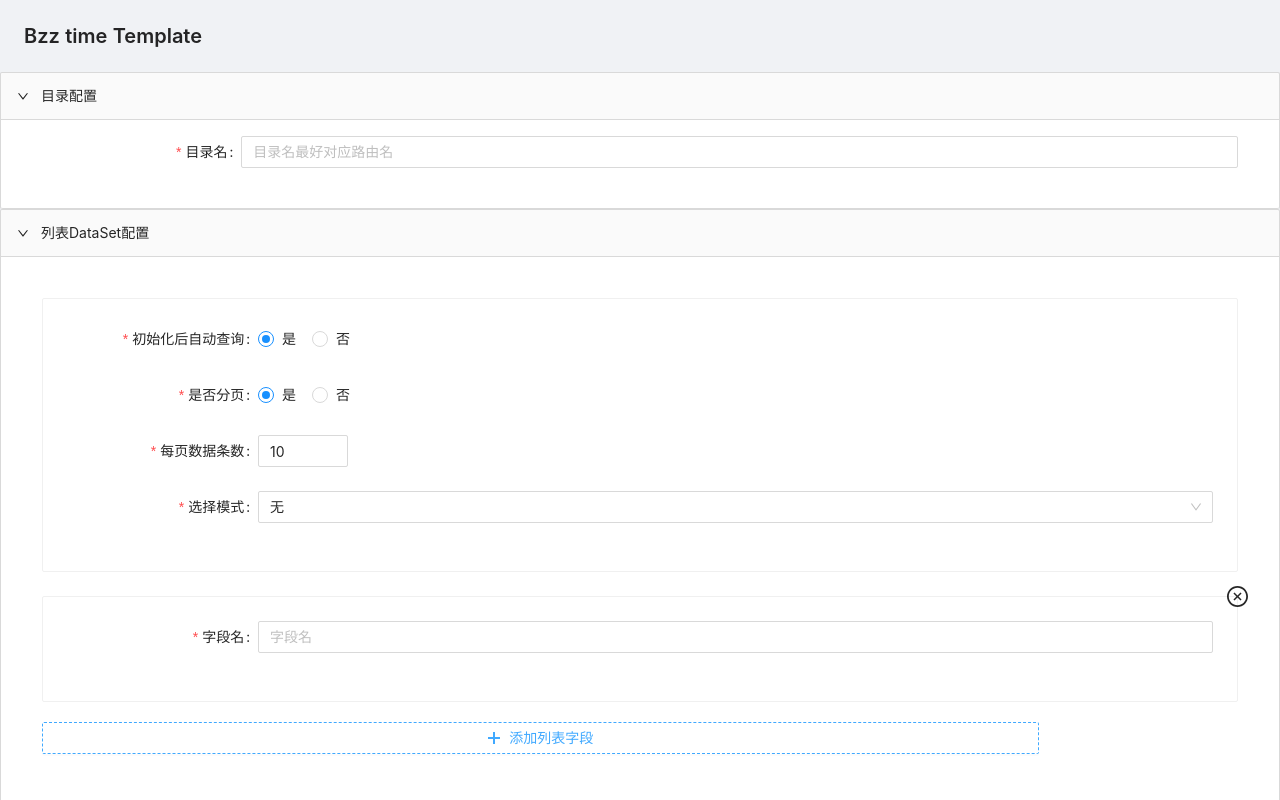
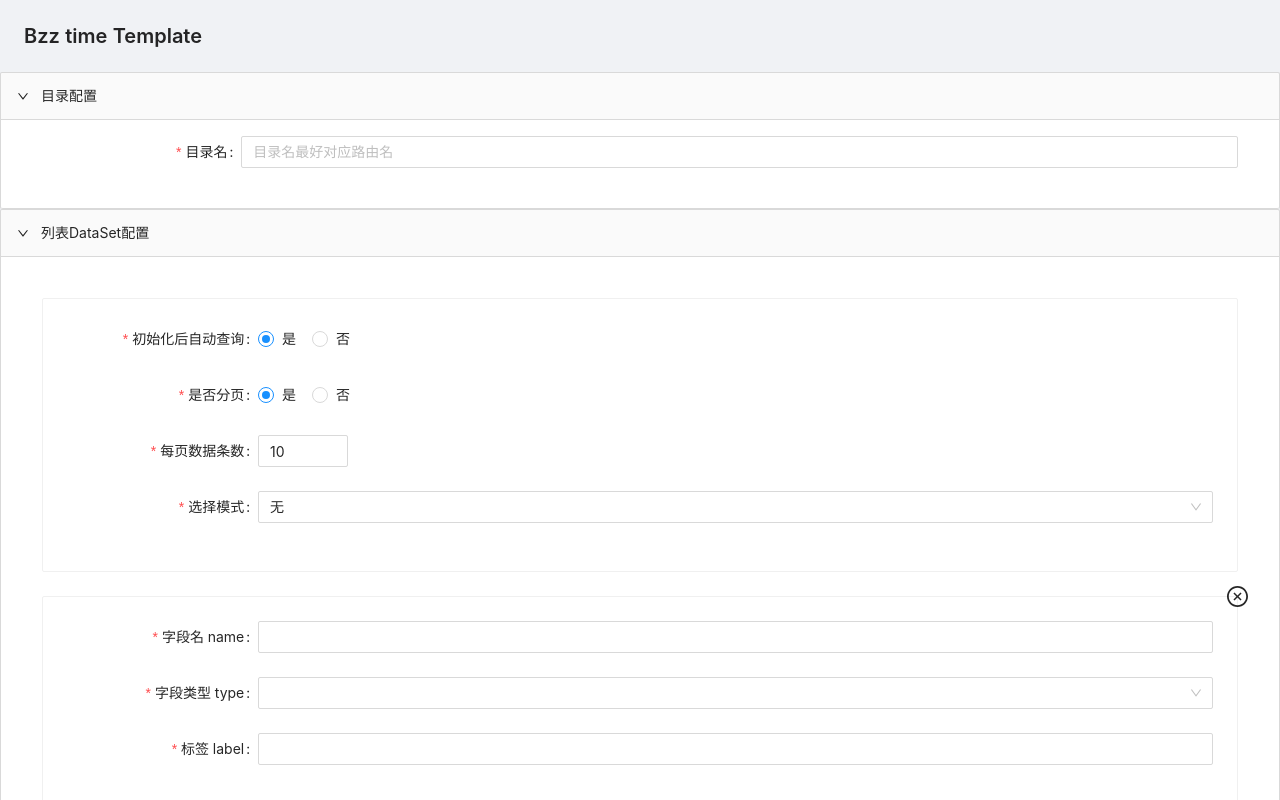
Before and after one commit to chaos2171053/bzz-time-template, a React (Create React App) app in the folder webview-react/: page / in a window 1280 px wide. Both pictures are taken after a click on the button "添加列表字段". Shown: the top 800 px of the page. Built offline with nearby package versions, Linux system fonts and the light colour scheme.

Commit message:
[IMP]add field`s label

```diff
--- a/webview-react/src/components/DataSet/Fields.tsx
+++ b/webview-react/src/components/DataSet/Fields.tsx
@@ -1,8 +1,31 @@
 import React from "react";
-import { Form, Input, Button, Space, Card } from "antd";
+import { Form, Input, Button, Space, Card, Select } from "antd";
 import { CloseCircleOutlined, PlusOutlined } from "@ant-design/icons";
 import { FieldCommonProps } from "./interface";
 import "./Fields.less";
+
+const { Option } = Select;
+
+enum FieldType {
+  auto = "auto",
+  boolean = "boolean",
+  number = "number",
+  currency = "currency",
+  string = "string",
+  date = "date",
+  dateTime = "dateTime",
+  week = "week",
+  month = "month",
+  year = "year",
+  time = "time",
+  object = "object",
+  intl = "intl",
+  email = "email",
+  url = "url",
+  color = "color",
+  reactNode = "reactNode",
+}
+const FieldTypes = Object.values(FieldType);
 
 const key = new Date().valueOf();
 
@@ -15,16 +38,18 @@ function Fields(props: FieldsProps) {
   const { dataSet, form } = props;
   const DataSetName = dataSet.name || "";
 
-  const onRemoveField = (index: number) => {
-    const fields = form.getFieldValue(DataSetName).fields;
+  const onRemoveField = (index: number, remove: Function, fieldName: any) => {
+    const fields = [...form.getFieldValue(DataSetName).fields];
 
     fields.splice(index, 1);
 
     form.setFieldsValue({
       [DataSetName]: {
-        fields,
+        fields: [...fields],
       },
     });
+    console.log(form.getFieldValue(DataSetName));
+    remove(fieldName);
   };
 
   return (
@@ -33,25 +58,73 @@ function Fields(props: FieldsProps) {
         {(fields, { add, remove }) => (
           <>
             <Space direction="vertical" style={{ width: "100%" }}>
-              {fields.map((field, index) => (
-                <div className="fields-wrapper" key={key + index}>
+              {fields.map((field, index) => {
+                const baseFieldName = `${field.name}`;
+
+                const baseFieldKey = `${field.fieldKey}__${key + index}`;
+
+                return (
+                  <div
+                    className="fields-wrapper"
+                    key={key + baseFieldKey + index}
+                  >
                     <Card style={{ width: "100%" }}>
                       <Form.Item
                         {...field}
-                      name={[field.name, "name"]}
-                      fieldKey={[field.fieldKey, "name"]}
-                      label="字段名"
+                        key={`${baseFieldKey}__name`}
+                        name={[baseFieldName, "name"]}
+                        fieldKey={[`${baseFieldKey}__name`, "name"]}
+                        label="字段名 name"
                         rules={[{ required: true, message: "请输入字段名" }]}
                       >
-                      <Input placeholder="字段名" />
+                        <Input />
+                      </Form.Item>
+                      <Form.Item
+                        {...field}
+                        key={`${baseFieldKey}__type`}
+                        name={[baseFieldName, "type"]}
+                        fieldKey={[`${baseFieldKey}__type`, "type"]}
+                        label="字段类型 type"
+                        rules={[
+                          {
+                            required: true,
+                            message: "请选择字段类型",
+                          },
+                        ]}
+                      >
+                        <Select>
+                          {FieldTypes.map((type, index) => (
+                            <>
+                              <Option
+                                value={type}
+                                key={baseFieldKey + type + index}
+                              >
+                                {type}
+                              </Option>
+                            </>
+                          ))}
+                        </Select>
+                      </Form.Item>
+                      <Form.Item
+                        {...field}
+                        key={`${baseFieldKey}__label`}
+                        name={[baseFieldName, "label"]}
+                        fieldKey={[`${baseFieldKey}__label`, "label"]}
+                        label="标签 label"
+                        rules={[{ required: true, message: "请输入标签" }]}
+                      >
+                        <Input />
                       </Form.Item>
                     </Card>
                     <CloseCircleOutlined
-                    onClick={() => onRemoveField(index)}
+                      onClick={() =>
+                        onRemoveField(index, remove, baseFieldName)
+                      }
                       className="fields-wrapper__minus"
                     />
                   </div>
-              ))}
+                );
+              })}
             </Space>
             <Form.Item className="form-btn__wrapper">
               <Button
```
Lines whose indentation alone changed are shown as unchanged.
